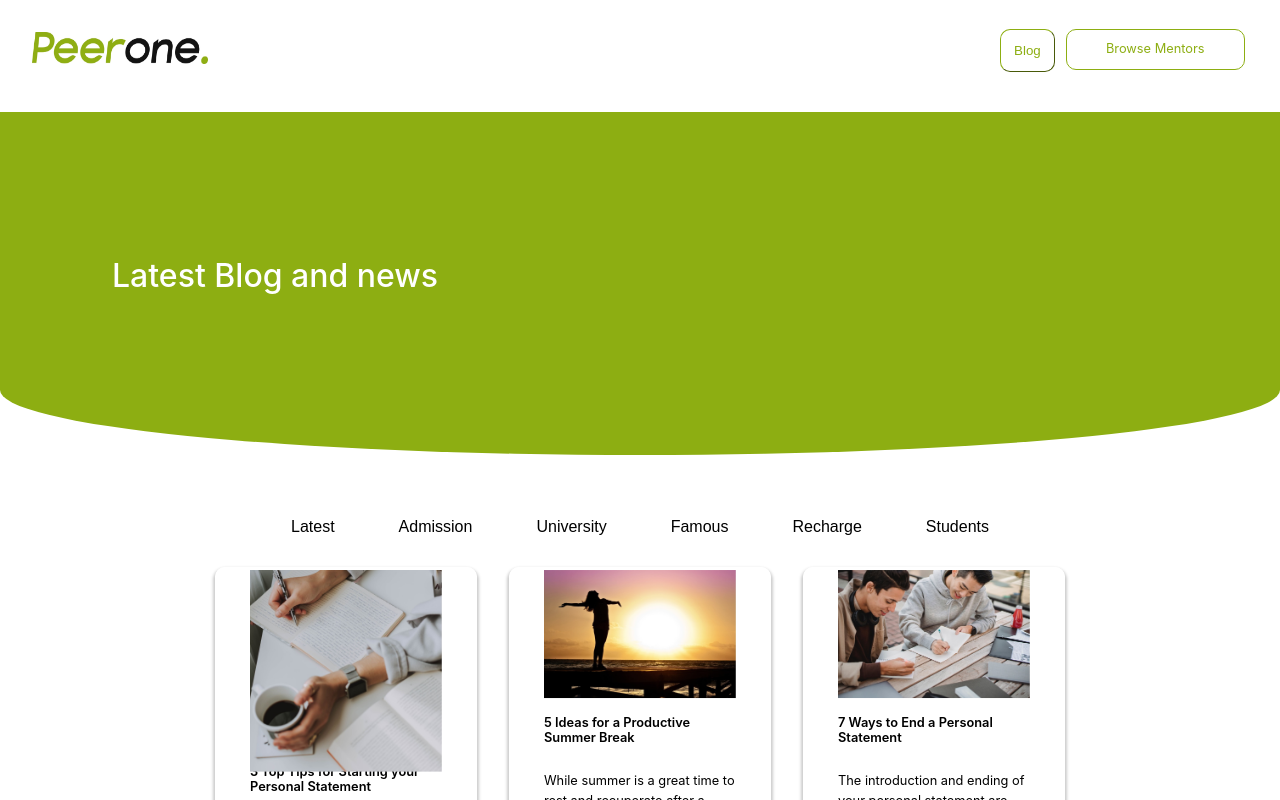
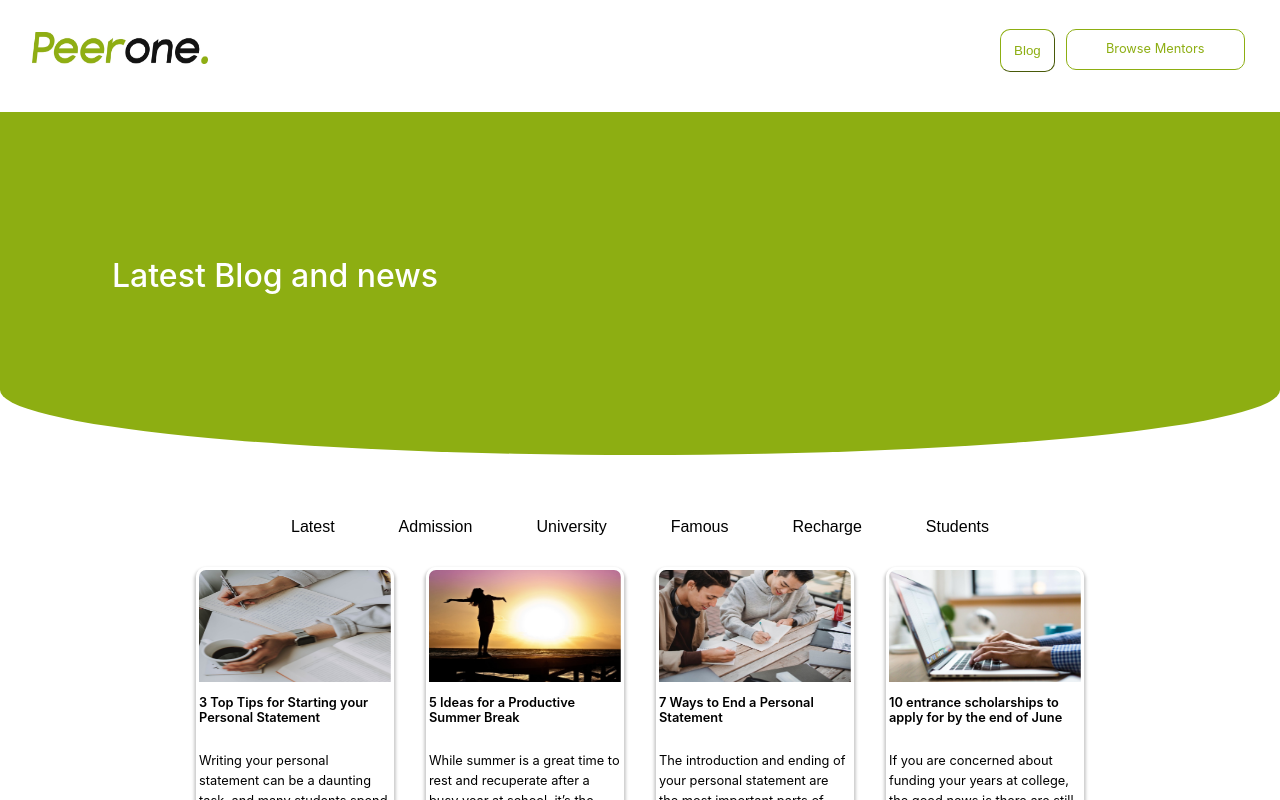
Before and after one commit to harjot-saroya/peerone, a React (Create React App) app: page /blog in a window 1280 px wide. Shown: the top 800 px of the page. Built offline with nearby package versions, Linux system fonts and the light colour scheme.

Commit message:
🎨 Added Styling to Image Cell

```diff
--- a/src/components/blog/blog.css
+++ b/src/components/blog/blog.css
@@ -74,7 +74,6 @@
 }
 
 .shell {
-  padding: 2em;
   width: 15vw;
   height: 25vw;
   word-wrap: break-word;
@@ -98,8 +97,12 @@
 .newspic {
   margin-left: auto;
   margin-right: auto;
-  width: 50%;
-  margin-bottom: 2em;
+  height: 7em;
+}
+
+.thumbnail {
+  width: 100%;
+  object-fit: fill;
 }
 
 .newstext{
@@ -131,7 +134,6 @@
 }
 
 #newsimg {
-  transform: scale(2);
   max-width: 100%;
   max-height: 100%;
 }
--- a/src/components/blog/bloginfo.js
+++ b/src/components/blog/bloginfo.js
@@ -55,7 +55,7 @@ const BlogInfo = () => {
         <div className="shell">
                 <div className="newscol">
                     <div className="newspic">
-                        <img id="newsimg" src={image}></img>
+                        <img id="newsimg" className="thumbnail" src={image}></img>
                     </div>
                     <div className="newstitle">
                         <span>{name}</span>
@@ -65,7 +65,7 @@ const BlogInfo = () => {
                     </div>
                 </div>
                 <div className="newsrow">
-                    <button onClick={() => {setArt(true);setCurrArt({name:name,news:news});}}>Read more</button>
+                    <button onClick={() => {setArt(true);setCurrArt({name,news});}}>Read more</button>
                 </div>
         </div>)
     }
```
